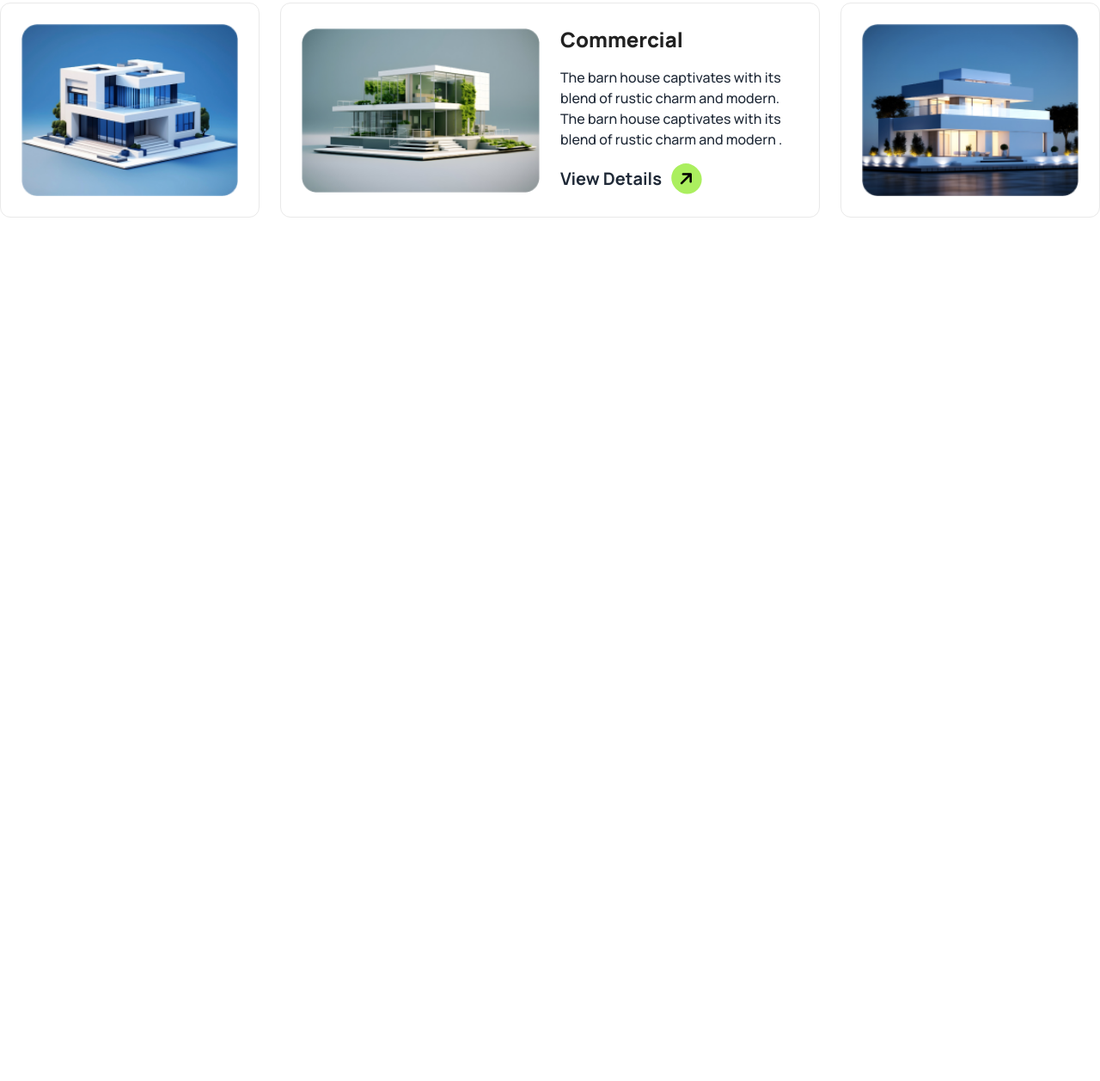
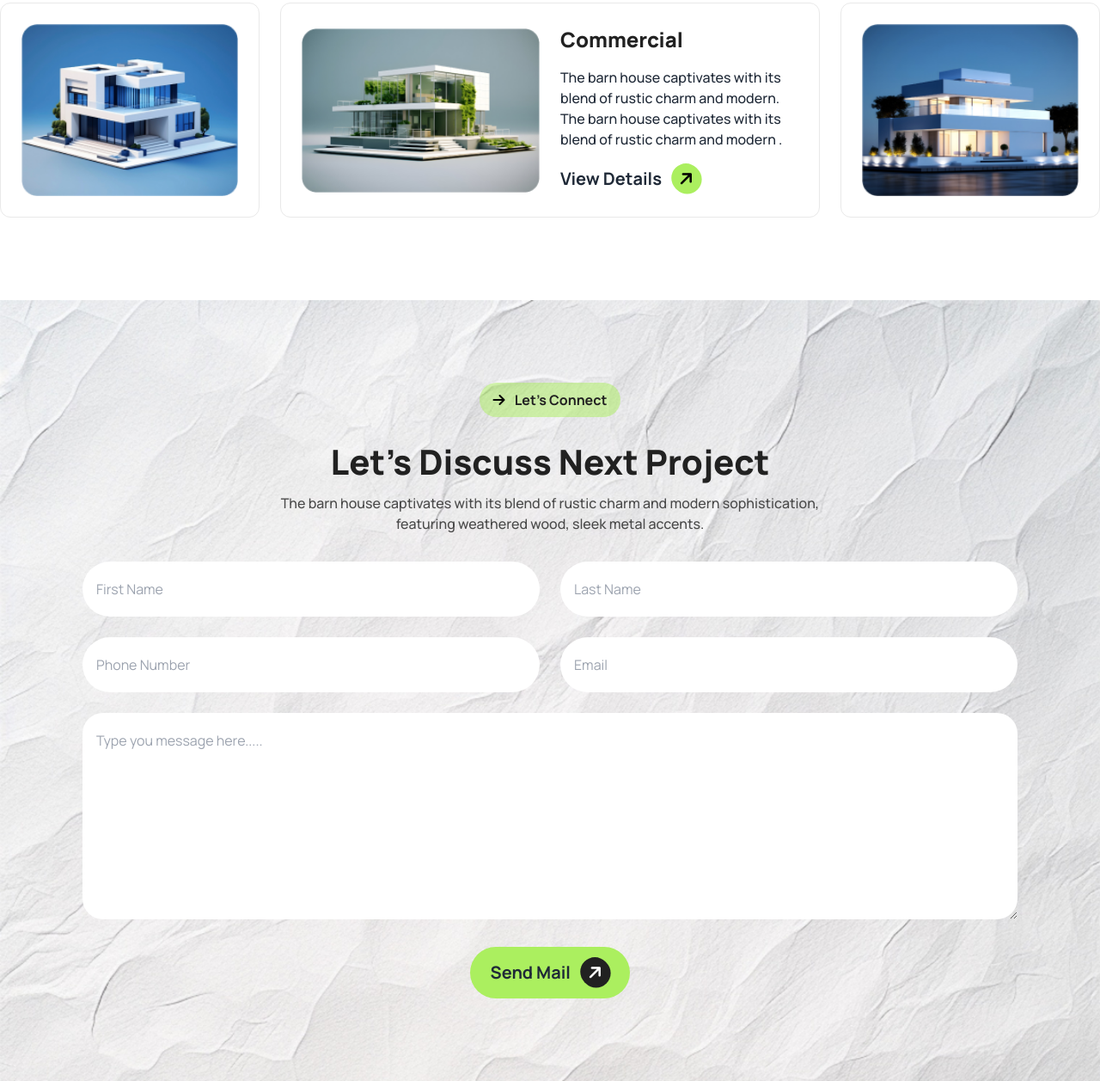
Before and after one commit to misbahcuir/rinterio, a plain HTML site: page index.html in a window 1280 px wide. Shown: the part 2517-3774 px from the top of the page at 86% size. Before the commit the page ends 2866 px from the top, so only its background shows below. Drawn offline with nearby package versions, Linux system fonts and the light colour scheme.

Commit message:
contact section added

```diff
--- a/index.html
+++ b/index.html
@@ -16,6 +16,7 @@
               fontFamily: {
                 manrope: ["Manrope", "sans-serif"]
               },
+
               colors: {
                 primary: '#ABEF5F',
                 title: '#212121',
@@ -233,6 +234,35 @@
                 </div>
             </div>
         </section>
+        <!-- Contact Section -->
+        <section class=" bg-[url('./assets/bg.jpg')] bg-cover">
+            <div class="container mx-auto px-4 py-8 lg:py-24 lg:px-24 space-y-4 lg:space-y-8">
+                <div class="flex justify-center">
+                    <button class="bg-secondary text-title px-4 py-2 rounded-full font-bold ">
+                        <i class="fa-solid fa-arrow-right mr-2 text-black"></i>
+                        Let's Connect
+                    </button>
+                </div>
+                <div class="space-y-4">
+                    <h1 class="text-4xl lg:text-[40px] font-extrabold text-title leading-10 text-center px-6">Let's Discuss Next Project</h1>
+                    <p class="text-base font-medium text-description text-center px-6 lg:w-2/3 mx-auto">The barn house captivates with its blend of rustic charm and modern sophistication, featuring weathered wood, sleek metal accents.</p>
+                </div>
+
+                <div class="grid lg:grid-cols-2 gap-6 ">
+                    <input type="text" class="py-5 bg-white rounded-full pl-4 outline-primary" placeholder="First Name">
+                    <input type="text" class="py-5 bg-white rounded-full pl-4 outline-primary" placeholder="Last Name">
+                    <input type="number" name="" class="py-5 bg-white rounded-full pl-4 outline-primary" id="" placeholder="Phone Number">
+                    <input type="email" name="" id="" class="py-5 bg-white rounded-full pl-4 outline-primary" placeholder="Email">
+                    <textarea name="" class="lg:col-span-2 py-5 bg-white rounded-3xl pl-4 h-60 outline-primary" placeholder="Type you message here....." id=""></textarea>
+                </div>
+                <div class="flex justify-center">
+                    <button class="w-full lg:w-auto bg-primary px-6 py-3 rounded-full text-xl font-bold">
+                        Send Mail
+                        <i class="fa-solid fa-arrow-right bg-title ml-2 p-2 rounded-full text-white -rotate-45"></i>
+                    </button>
+                </div>
+            </div>
+        </section>
     </main>
 
     <footer>
```
